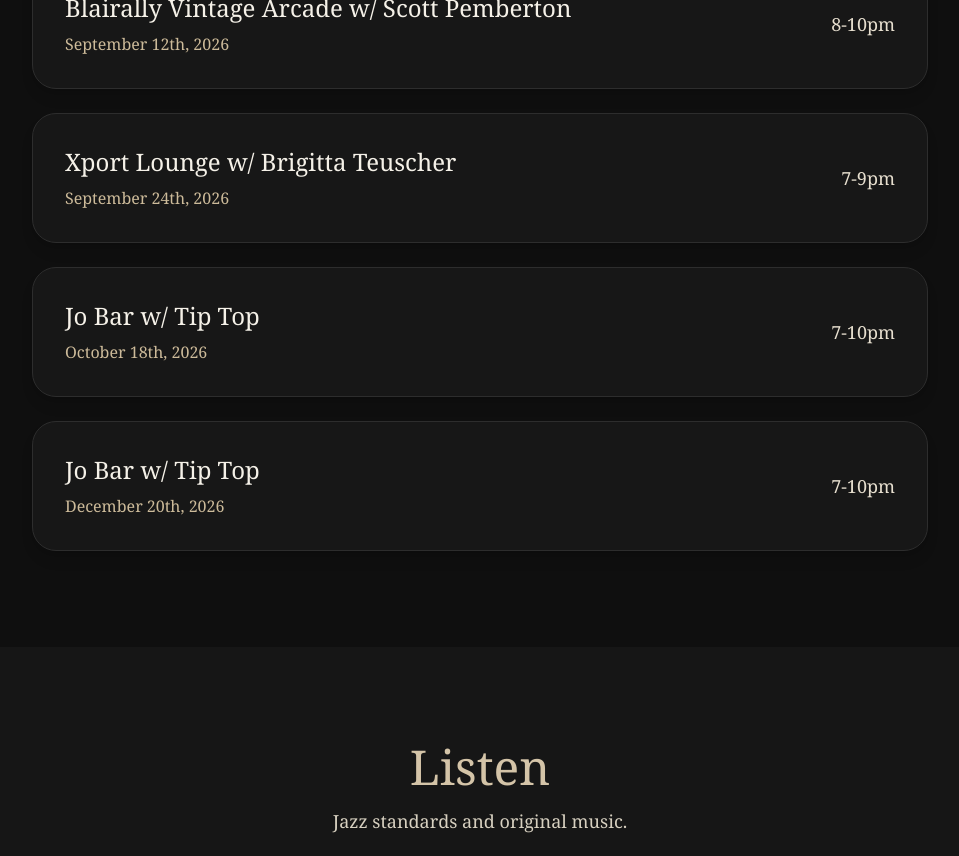
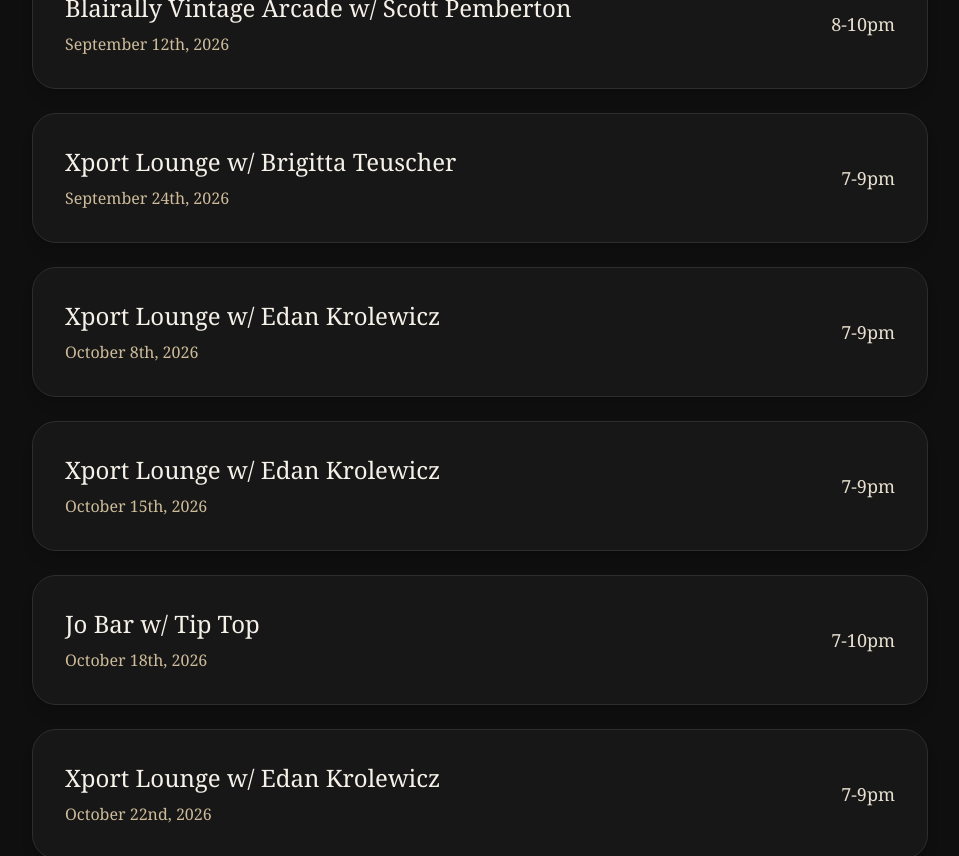
Before and after one commit to pianobrandon/brandon-jazz-site, a Next.js app: page / in a window 1280 px wide. Shown: the part 3117-3973 px from the top of the page, without its empty margins (160-1119 px from the left). Built offline with nearby package versions, Linux system fonts and the light colour scheme.

Commit message:
update gigs

```diff
--- a/src/app/page.tsx
+++ b/src/app/page.tsx
@@ -150,9 +150,49 @@
               time: '7-9pm',
             },
             {
+              venue: 'Xport Lounge w/ Edan Krolewicz',
+              date: 'October 8th, 2026',
+              time: '7-9pm',
+            },
+            {
+              venue: 'Xport Lounge w/ Edan Krolewicz',
+              date: 'October 15th, 2026',
+              time: '7-9pm',
+            },
+            {
               venue: 'Jo Bar w/ Tip Top',
               date: 'October 18th, 2026',
               time: '7-10pm',
+            },
+            {
+              venue: 'Xport Lounge w/ Edan Krolewicz',
+              date: 'October 22nd, 2026',
+              time: '7-9pm',
+            },
+            {
+              venue: 'Xport Lounge w/ Edan Krolewicz',
+              date: 'October 29th, 2026',
+              time: '7-9pm',
+            },
+            {
+              venue: 'Xport Lounge w/ Edan Krolewicz',
+              date: 'November 12th, 2026',
+              time: '7-9pm',
+            },
+            {
+              venue: 'Xport Lounge w/ Edan Krolewicz',
+              date: 'November 19th, 2026',
+              time: '7-9pm',
+            },
+            {
+              venue: 'Xport Lounge w/ Edan Krolewicz',
+              date: 'December 10th, 2026',
+              time: '7-9pm',
+            },
+            {
+              venue: 'Xport Lounge w/ Edan Krolewicz',
+              date: 'December 17th, 2026',
+              time: '7-9pm',
             },
             {
               venue: 'Jo Bar w/ Tip Top',
```
